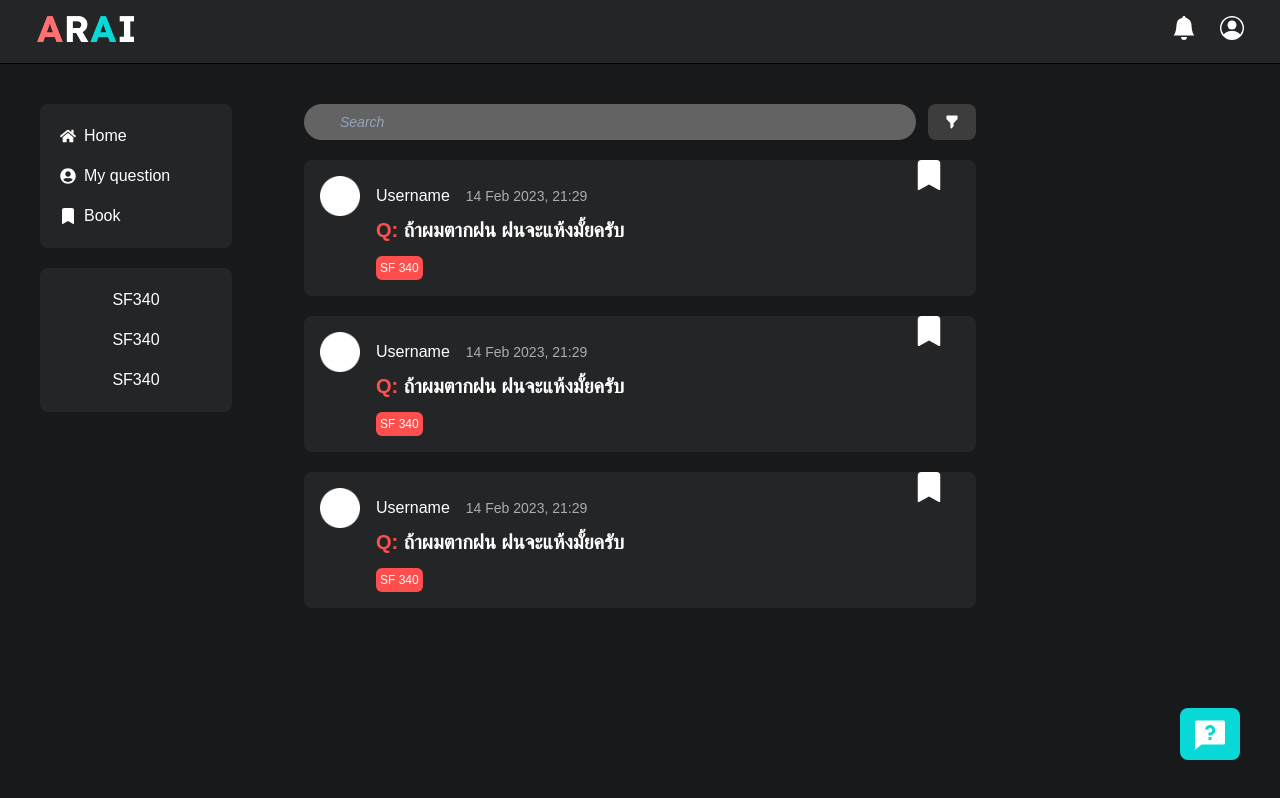
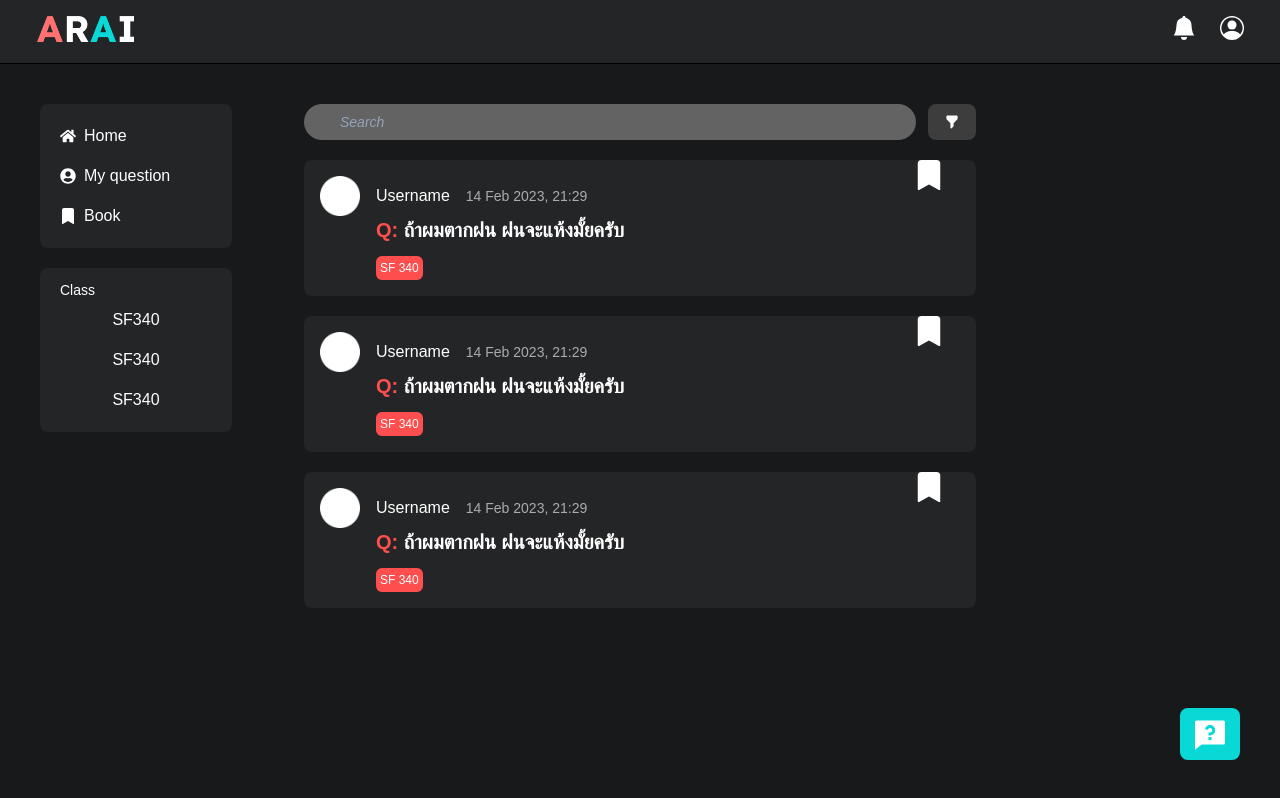
Before and after one commit to Ask-TU/Frontend_Arai_Tailwind, a Next.js app: page /Home in a window 1280 px wide. Shown: the top 798 px of the page. Built offline with nearby package versions, Linux system fonts and the light colour scheme.

Commit message:
Update Navbar

```diff
--- a/src/components/layout/Navbar.js
+++ b/src/components/layout/Navbar.js
@@ -21,10 +21,13 @@ const Navbar = () => {
         </button>
       </div>
 
-      <div className="flex flex-col bg-242527 text-white rounded-lg my-5 p-3 w-48">
-        <button className="p-2 rounded-lg hover:bg-08D9D6">SF340</button>
-        <button className="p-2 rounded-lg hover:bg-08D9D6">SF340</button>
-        <button className="p-2 rounded-lg hover:bg-08D9D6">SF340</button>
+      <div className="relative flex flex-col bg-242527 text-white rounded-lg my-5 p-3 w-48">
+        <p className="absolute top-3 left-5 text-sm">Class</p>
+        <div className="mt-5 flex flex-col">
+          <button className="p-2 rounded-lg hover:bg-08D9D6">SF340</button>
+          <button className="p-2 rounded-lg hover:bg-08D9D6">SF340</button>
+          <button className="p-2 rounded-lg hover:bg-08D9D6">SF340</button>
+        </div>
       </div>
     </nav>
   );
```
